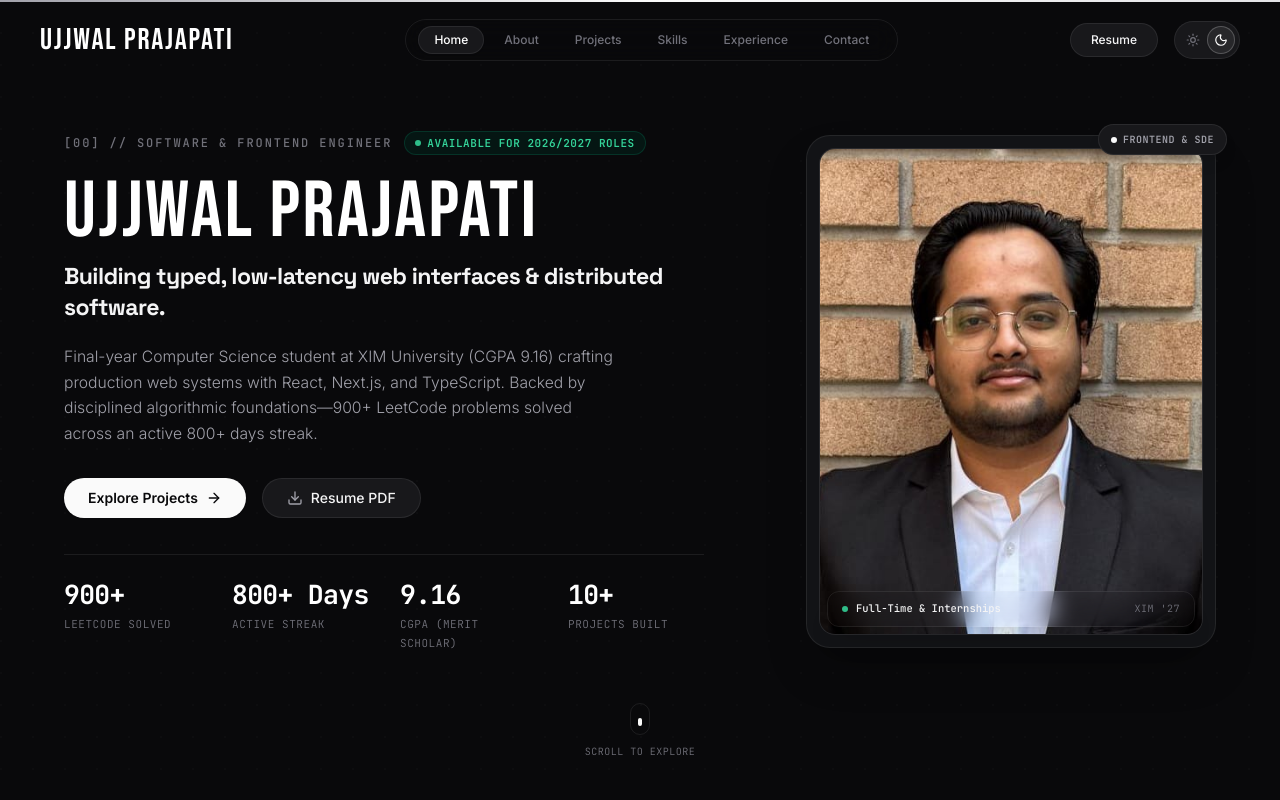
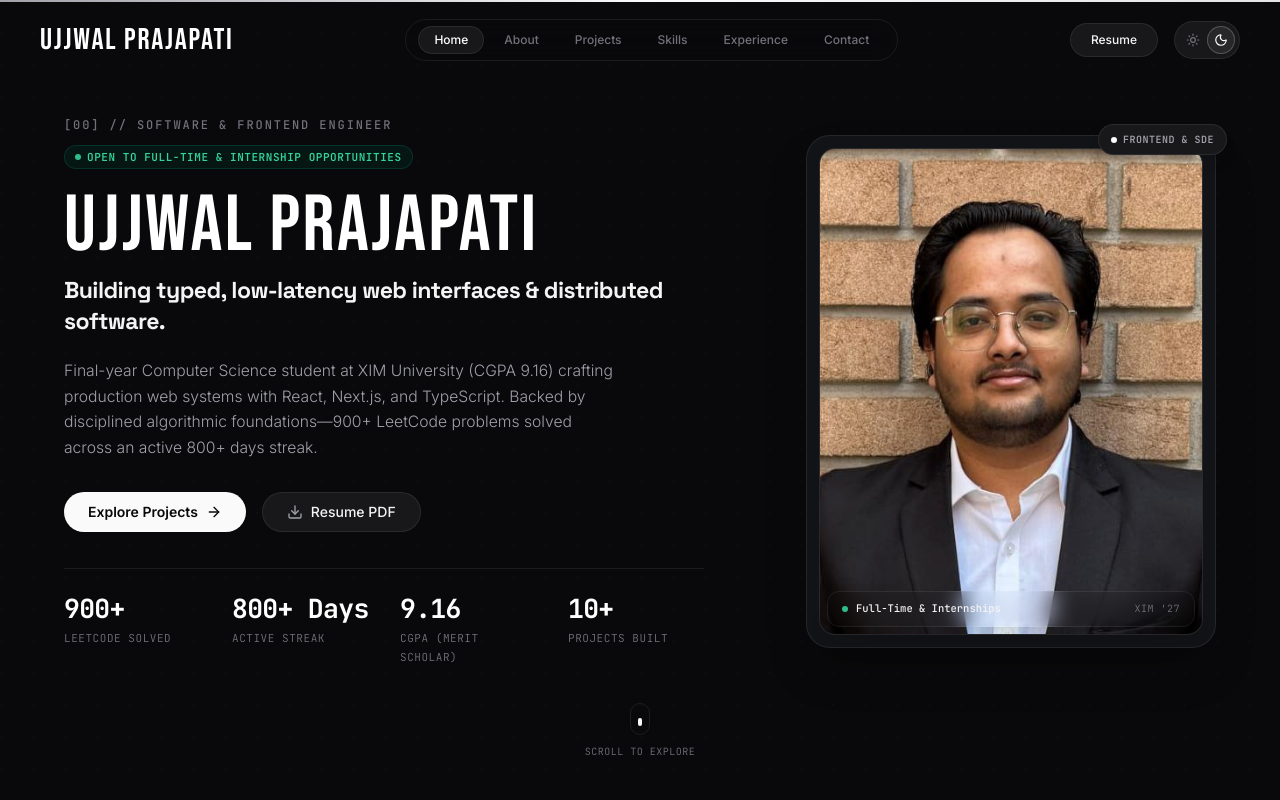
Before and after one commit to darknight08zz/Portfolio, a Next.js app: page / in a window 1280 px wide. Shown: the top 800 px of the page. Built offline with nearby package versions, Linux system fonts and the light colour scheme.

Commit message:
fix(hero): restore availability text to OPEN TO FULL-TIME & INTERNSHIP OPPORTUNITIES

```diff
--- a/src/components/sections/Hero.tsx
+++ b/src/components/sections/Hero.tsx
@@ -81,7 +81,7 @@ export function Hero() {
             </span>
             <Badge variant="active" className="gap-1.5 py-0.5 px-2.5 text-[10px] sm:text-[11px]">
               <span className="w-1.5 h-1.5 rounded-full bg-emerald-400 animate-pulse" />
-              <span>AVAILABLE FOR 2026/2027 ROLES</span>
+              <span>OPEN TO FULL-TIME &amp; INTERNSHIP OPPORTUNITIES</span>
             </Badge>
           </motion.div>
 
```
